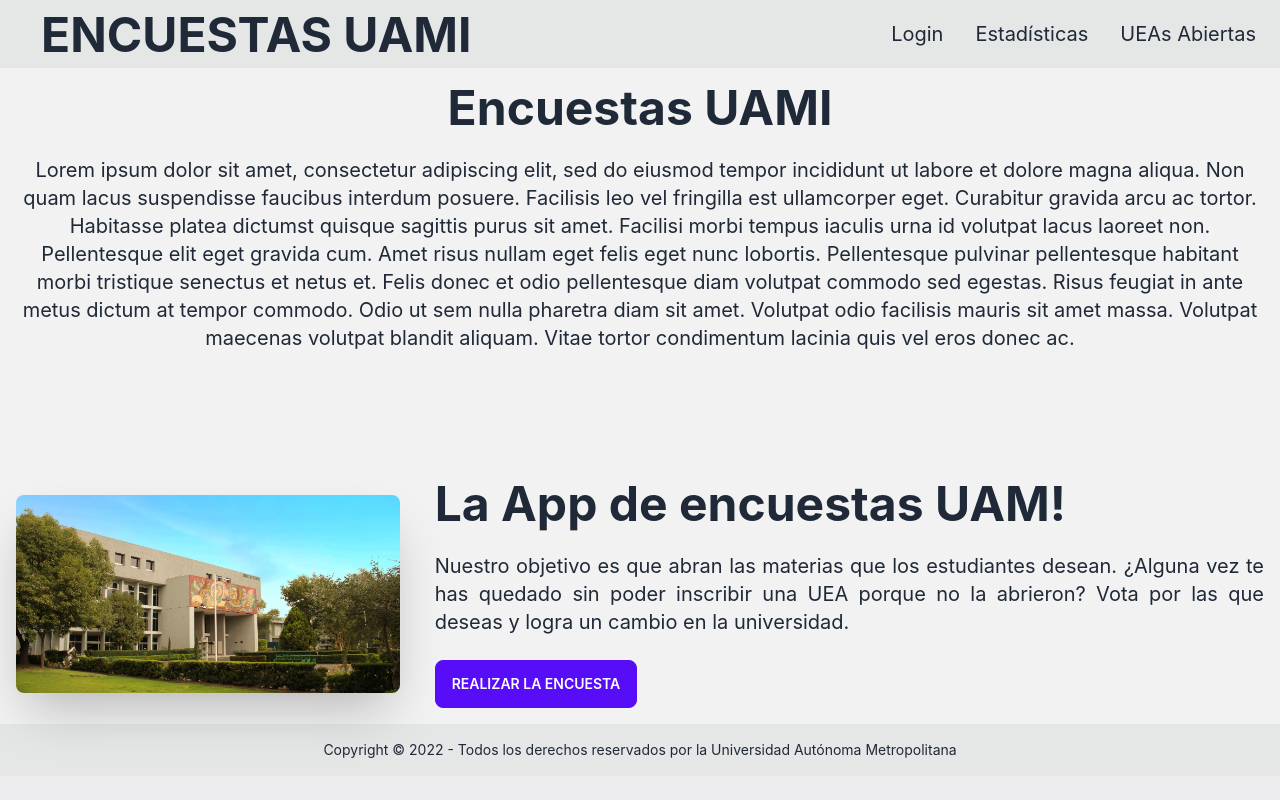
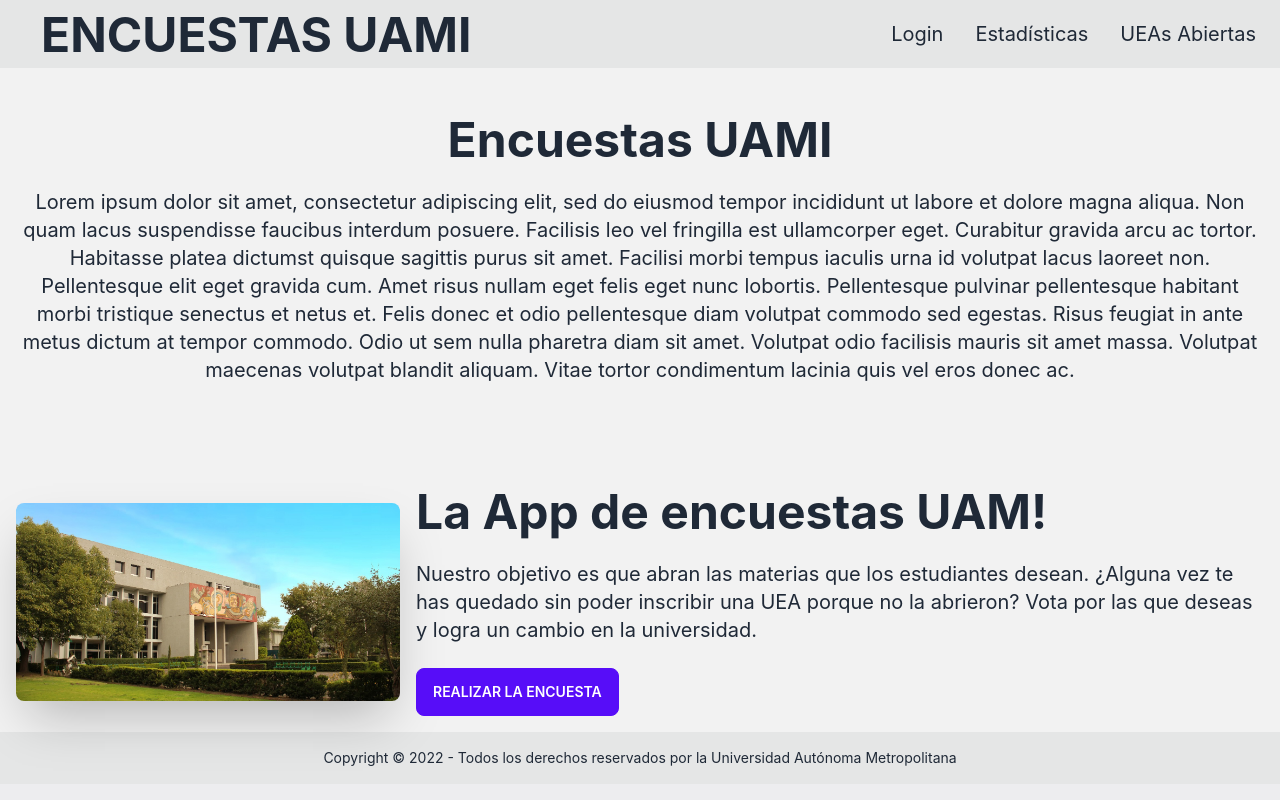
Before and after one commit to SebastianIslas/EncuestasUami-Front, a React (Create React App) app: page / in a window 1280 px wide. Built offline with nearby package versions, Linux system fonts and the light colour scheme.

Commit message:
fixed HomePage

```diff
--- a/src/components/home/Hero.js
+++ b/src/components/home/Hero.js
@@ -13,11 +13,11 @@
                 <p className="py-6">Lorem ipsum dolor sit amet, consectetur adipiscing elit, sed do eiusmod tempor incididunt ut labore et dolore magna aliqua. Non quam lacus suspendisse faucibus interdum posuere. Facilisis leo vel fringilla est ullamcorper eget. Curabitur gravida arcu ac tortor. Habitasse platea dictumst quisque sagittis purus sit amet. Facilisi morbi tempus iaculis urna id volutpat lacus laoreet non. Pellentesque elit eget gravida cum. Amet risus nullam eget felis eget nunc lobortis. Pellentesque pulvinar pellentesque habitant morbi tristique senectus et netus et. Felis donec et odio pellentesque diam volutpat commodo sed egestas. Risus feugiat in ante metus dictum at tempor commodo. Odio ut sem nulla pharetra diam sit amet. Volutpat odio facilisis mauris sit amet massa. Volutpat maecenas volutpat blandit aliquam. Vitae tortor condimentum lacinia quis vel eros donec ac.</p>
             </div>
 
-            <div className='col-span-2'>
+            <div className='col-span-2 pb-12'>
                 <img src={ uamiPrecovid } className="max-w-sm rounded-lg shadow-2xl" />
             </div>
 
-            <div className='col-span-4'>
+            <div className='col-span-4 pb-12'>
                 <h1 className="text-5xl font-bold">La App de encuestas UAM!</h1>
                 <p className="py-6">Nuestro objetivo es que abran las materias que los estudiantes desean. ¿Alguna vez te has quedado sin poder inscribir una UEA porque no la abrieron? Vota por las que deseas y logra un cambio en la universidad.</p>
                 <button className="btn btn-primary"><Link to="/login">Realizar la encuesta</Link></button>
--- a/src/components/home/NavBarDaisy.js
+++ b/src/components/home/NavBarDaisy.js
@@ -4,11 +4,13 @@
 import Hero from './Hero.js'
 import Footer from './Footer.js'
 
+import Trolleando from './Trolleando.js'
+
 export default function NavBarDaisy() {
   return (
     <>
     <div className="drawer text-xl">
-    <input id="my-drawer-3" type="checkbox" className="drawer-toggle" />
+    <input id="my-drawer-3" typse="checkbox" className="drawer-toggle" />
     <div className="drawer-content flex flex-col">
 
         <div className="w-full navbar bg-base-300">
@@ -29,7 +31,7 @@
         </div>
 
 
-        <Hero />
+        <Trolleando />
         <Footer />
 
     </div>
--- /dev/null
+++ b/src/components/home/Trolleando.js
@@ -0,0 +1,37 @@
+import React from 'react'
+import { Link } from 'react-router-dom'
+import uamiPrecovid from '../../assets/UAMI.jpg'
+
+export default function Trolleando() {
+  return (
+    <>
+    <div className='flex flex-col text-xl'>
+
+        <div className="hero min-h-max bg-base-200">
+
+            <div className="hero-content pb-16 pt-12 text-center">
+                <div>
+                    <h1 className="text-5xl font-bold">Encuestas UAMI</h1>
+                    <p className="py-6">Lorem ipsum dolor sit amet, consectetur adipiscing elit, sed do eiusmod tempor incididunt ut labore et dolore magna aliqua. Non quam lacus suspendisse faucibus interdum posuere. Facilisis leo vel fringilla est ullamcorper eget. Curabitur gravida arcu ac tortor. Habitasse platea dictumst quisque sagittis purus sit amet. Facilisi morbi tempus iaculis urna id volutpat lacus laoreet non. Pellentesque elit eget gravida cum. Amet risus nullam eget felis eget nunc lobortis. Pellentesque pulvinar pellentesque habitant morbi tristique senectus et netus et. Felis donec et odio pellentesque diam volutpat commodo sed egestas. Risus feugiat in ante metus dictum at tempor commodo. Odio ut sem nulla pharetra diam sit amet. Volutpat odio facilisis mauris sit amet massa. Volutpat maecenas volutpat blandit aliquam. Vitae tortor condimentum lacinia quis vel eros donec ac.</p>
+                </div>
+            </div>
+        </div>
+
+        <div className="hero min-h-max bg-base-200">
+            <div className="hero-content flex-col lg:flex-row">
+                <img src={ uamiPrecovid } className="max-w-sm rounded-lg shadow-2xl" />
+                <div>
+                    <h1 className="text-5xl font-bold">La App de encuestas UAM!</h1>
+                    <p className="py-6">Nuestro objetivo es que abran las materias que los estudiantes desean. ¿Alguna vez te has quedado sin poder inscribir una UEA porque no la abrieron? Vota por las que deseas y logra un cambio en la universidad.</p>
+                    <button className="btn btn-primary"><Link to="/login">Realizar la encuesta</Link></button>
+                </div>
+            </div>
+        </div>
+
+    </div>
+  </>
+
+
+
+  )
+}
```
